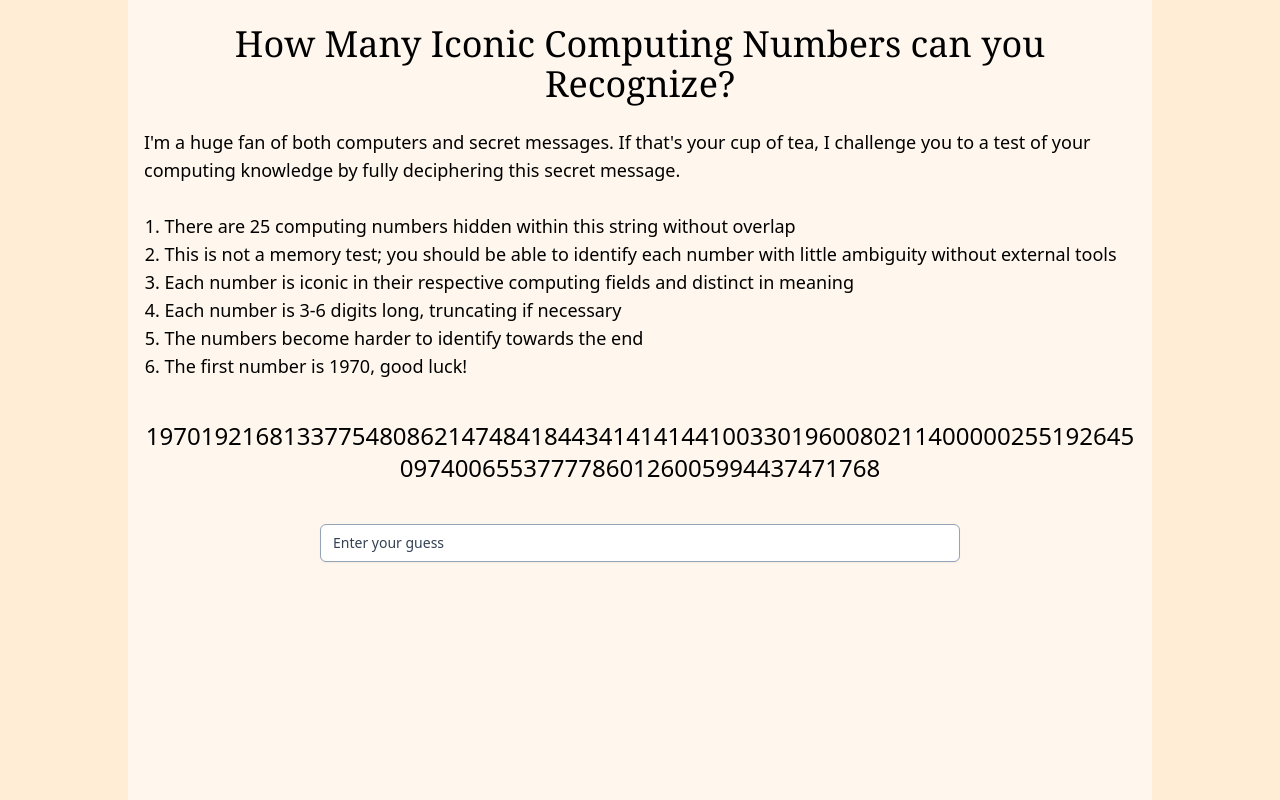
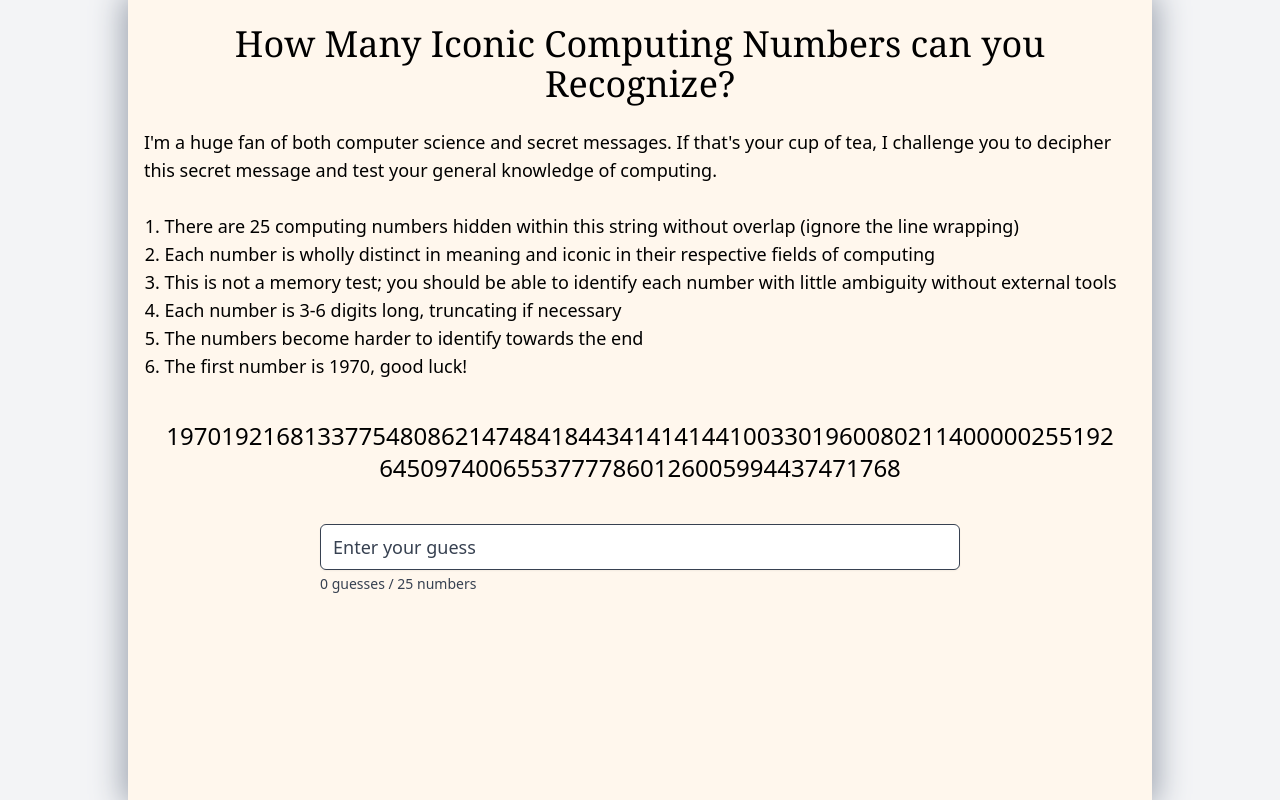
Before and after one commit to ArhanChaudhary/iconic-computing-numbers, a SvelteKit app: page / in a window 1280 px wide. Built offline with nearby package versions, Linux system fonts and the light colour scheme; a web font is replaced by a local one.

Commit message:
more logic and ui

```diff
--- a/src/app.css
+++ b/src/app.css
@@ -3,5 +3,5 @@
 @tailwind utilities;
 
 body {
-    height: 100dvh;
+	height: 100dvh;
 }
--- /dev/null
+++ b/src/lib/Modal.svelte
@@ -0,0 +1,30 @@
+<script lang="ts">
+	import { GuessType } from '../routes/+page.svelte';
+	export let value: number;
+	export let message: string;
+	export let guessType: GuessType;
+</script>
+
+<div
+	class="rounded-lg overflow-hidden border my-4"
+	class:border-green-700={guessType === GuessType.correct}
+	class:border-red-700={guessType === GuessType.incorrect}
+	class:border-gray-700={guessType === GuessType.technicallyIncorrect}
+>
+	<div
+		class="text-lg px-4 py-1 font-medium"
+		class:bg-green-200={guessType === GuessType.correct}
+		class:bg-red-200={guessType === GuessType.incorrect}
+		class:bg-gray-200={guessType === GuessType.technicallyIncorrect}
+	>
+		{value}
+	</div>
+	<div
+		class="p-4"
+		class:bg-green-50={guessType === GuessType.correct}
+		class:bg-red-50={guessType === GuessType.incorrect}
+		class:bg-gray-50={guessType === GuessType.technicallyIncorrect}
+	>
+		{message}
+	</div>
+</div>
--- a/src/lib/index.ts
+++ /dev/null
@@ -1 +0,0 @@
-// place files you want to import through the `$lib` alias in this folder.
--- a/src/routes/+layout.js
+++ /dev/null
@@ -1 +0,0 @@
-export const prerender = true;
--- /dev/null
+++ b/src/routes/+layout.ts
@@ -0,0 +1 @@
+export const prerender = true;
--- a/src/routes/+page.js
+++ /dev/null
@@ -1,47 +0,0 @@
-/** @type {[number, string][]} */
-const numbers = [
-	[
-		1970,
-		'The UNIX epoch year and universal computer time representation. One of the first magic numbers you learn in computer science'
-	],
-	[192168, 'The most commonly used private IPv4 address range, formally 192.168.0.0/16'],
-	[1337, '"Leet" or "eleet", in hacker speech'],
-	[754, 'The IEEE standard for floating-point arithmetic used by every modern computer'],
-	[8086, 'The Intel 8086, the first microprocessor with the now-widespread x86 architecture'],
-	[
-		214748,
-		'2^31 - 1 truncated, or the maximum value for a 32-bit signed binary integer. Also a common hard limit in video games'
-	],
-	[418, 'The HTTP status code for "I\'m a teapot", an April Fools\' joke by the IETF'],
-	[443, 'The default port for HTTPS'],
-	[
-		414141,
-		'"AAA" in hexadecimal, a string often used in buffer overflow attacks or other security exploits'
-	],
-	[44100, 'The standard sample rate for analog audio CDs'],
-	[3301, 'The Cicada 3301 internet mystery, popularized by LEMMiNO'],
-	[9600, 'A common baud rate for serial communication'],
-	[80211, 'The IEEE standard for wireless networking, or Wi-Fi'],
-	[400000, 'The base memory address for Linux executables in hexadecimal'],
-	[25519, 'Curve25519, a widely used elliptic curve in cryptography and key exchange'],
-	[264, 'H.264 or Advanced Video Coding, a common video compression standard'],
-	[509, 'The X.509 ITU certificate standard, used in TLS and SSL'],
-	[7400, 'A popular series of digital logic integrated circuits'],
-	[65537, 'The de facto exponent used in RSA encryption'],
-	[777, 'The chmod octal permission mode for full access'],
-	[8601, 'The ISO standard for date and time representation'],
-	[2600, '2600: The Hacker Quarterly, a popular technical magazine for hackers'],
-	[5994, 'The NTSC vertical scan rate'],
-	[437, 'The original IBM PC code page'],
-	[
-		471768,
-		'The truncated solution to the 25-year-long Busy Beaver Challenge for 5-state 2-symbol Turing machines'
-	]
-];
-
-const fakeNumbers = [775, 255, 301, 400];
-
-/** @type {import('./$types').PageLoad} */
-export function load() {
-	return { numbers, fakeNumbers };
-}
--- a/src/routes/+page.svelte
+++ b/src/routes/+page.svelte
@@ -1,41 +1,129 @@
-<script>
-	/** @type {import('./$types').PageData} */
-	export let data;
+<script lang="ts" context="module">
+	export enum GuessType {
+		correct,
+		incorrect,
+		technicallyIncorrect,
+		finished
+	}
 </script>
 
-<main class="bg-orange-100 h-full">
-	<div class="mr-auto ml-auto max-w-5xl h-full bg-orange-50 px-4">
+<script lang="ts">
+	import Modal from '$lib/Modal.svelte';
+
+	export let data;
+
+	let guesses = 0;
+	let modals = new Array<{ value: number; message: string; guessType: GuessType }>();
+	let numbersEl: HTMLDivElement;
+	let numbersCount = Object.keys(data.numbers).length;
+
+	function keyPress(e: KeyboardEvent) {
+		if (e.key !== 'Enter') {
+			return;
+		}
+		if ((e.target as HTMLInputElement).value === '') return;
+		let guess = (e.target as HTMLInputElement).valueAsNumber;
+		(e.target as HTMLInputElement).value = '';
+
+		let technicallyIncorrectNumber = data.technicallyIncorrectNumbers.find(
+			({ value }) => value === guess
+		);
+		if (technicallyIncorrectNumber) {
+			modals = [
+				{
+					...technicallyIncorrectNumber,
+					guessType: GuessType.technicallyIncorrect
+				},
+				...modals
+			];
+			return;
+		}
+
+		let number = data.numbers.find(({ value }) => value === guess);
+		if (number) {
+			modals = [
+				{
+					value: number.value,
+					message: number.message,
+					guessType: GuessType.correct
+				},
+				...modals
+			];
+			number.guessed = true;
+			guesses++;
+			numbersEl.querySelector(`span[data-value="${number.value}"]`)!.classList.add('bg-green-300');
+			if (data.numbers.every(({ guessed }) => guessed)) {
+				modals = [
+					{
+						value: NaN,
+						message: 'Congratulations! You have successfully deciphered the secret message',
+						guessType: GuessType.finished
+					},
+					...modals
+				];
+			}
+			return;
+		}
+		modals = [
+			{
+				value: guess,
+				message: 'Your guess was incorrect',
+				guessType: GuessType.incorrect
+			},
+			...modals
+		];
+		guesses++;
+	}
+</script>
+
+<main class="bg-gray-100 h-full">
+	<div
+		class="mr-auto ml-auto max-w-5xl h-full bg-orange-50 px-4 shadow-[0_0_30px_5px] overflow-y-scroll shadow-gray-400"
+	>
 		<div class="text-4xl font-medium font-patua text-center px-4 py-6">
 			How Many Iconic Computing Numbers can you Recognize?
 		</div>
 		<div class="text-lg">
 			<p>
-				I'm a huge fan of both computers and secret messages. If that's your cup of tea, I challenge
-				you to a test of your computing knowledge by fully deciphering this secret message.
+				I'm a huge fan of both computer science and secret messages. If that's your cup of tea, I
+				challenge you to decipher this secret message and test your general knowledge of computing.
 			</p>
 			<br />
 			<ol class="list-decimal pl-[2ch]">
-				<li>There are 25 computing numbers hidden within this string without overlap</li>
+				<li>
+					There are {numbersCount} computing numbers hidden within this string without overlap (ignore
+					the line wrapping)
+				</li>
+				<li>
+					Each number is wholly distinct in meaning and iconic in their respective fields of
+					computing
+				</li>
 				<li>
 					This is not a memory test; you should be able to identify each number with little
 					ambiguity without external tools
 				</li>
-				<li>Each number is iconic in their respective computing fields and distinct in meaning</li>
 				<li>Each number is 3-6 digits long, truncating if necessary</li>
 				<li>The numbers become harder to identify towards the end</li>
 				<li>The first number is 1970, good luck!</li>
 			</ol>
 		</div>
-		<div class="text-2xl text-center break-words my-10">
-			{#each data.numbers as [number]}
-				{number}
+		<div class="text-2xl text-center break-words my-10 px-4" bind:this={numbersEl}>
+			{#each data.numbers as { value }}<span data-value={value}>{value}</span>{/each}
+		</div>
+		<div class="max-w-[40rem] mx-auto w-full mb-[150px]">
+			<input
+				type="number"
+				class="block w-full px-3 py-2 bg-white border border-gray-700 rounded-md text-lg shadow-sm placeholder-gray-700 focus:outline-none focus:border-black"
+				placeholder="Enter your guess"
+				on:keypress={keyPress}
+				on:wheel={(e) => e.preventDefault()}
+			/>
+			<span class="inline-block mt-1 mb-7 text-gray-700 text-sm">
+				{guesses} guess{guesses === 1 ? '' : 'es'} / {numbersCount} numbers
+			</span>
+			{#each modals as modal}
+				<Modal {...modal} />
 			{/each}
 		</div>
-		<input
-			type="number"
-			class="block w-full mx-auto px-3 py-2 bg-white border border-slate-400 rounded-md text-sm shadow-sm placeholder-slate-700
-				focus:outline-none focus:border-slate-500 focus:ring-1 focus:ring-slate-800 max-w-[40rem]"
-			placeholder="Enter your guess"
-		/>
 	</div>
 </main>
--- /dev/null
+++ b/src/routes/+page.ts
@@ -0,0 +1,122 @@
+const numbers = [
+	{
+		value: 1970,
+		message:
+			'The UNIX epoch year and universal computer time representation. One of the first magic numbers you learn in computer science.',
+		guessed: false
+	},
+	{
+		value: 192168,
+		message: 'The most commonly used private IPv4 address range, formally 192.168.0.0/16.',
+		guessed: false
+	},
+	{ value: 1337, message: '"Leet", in hacker speech.', guessed: false },
+	{
+		value: 754,
+		message: 'The IEEE standard for floating-point arithmetic used by every modern computer.',
+		guessed: false
+	},
+	{
+		value: 8086,
+		message: 'The Intel 8086, the first microprocessor with the now-widespread x86 architecture.',
+		guessed: false
+	},
+	{
+		value: 214748,
+		message:
+			'2^31 - 1 truncated, or the maximum value for a 32-bit signed binary integer. Also a common hard limit in video games.',
+		guessed: false
+	},
+	{
+		value: 418,
+		message: 'The HTTP status code for "I\'m a teapot", an April Fools\' joke by the IETF.',
+		guessed: false
+	},
+	{ value: 443, message: 'The default port for HTTPS.', guessed: false },
+	{
+		value: 414141,
+		message:
+			'"AAA" in hexadecimal, a string often used in buffer overflow attacks or other security exploits.',
+		guessed: false
+	},
+	{ value: 44100, message: 'The standard sample rate for analog audio CDs.', guessed: false },
+	{
+		value: 3301,
+		message: 'The Cicada 3301 internet mystery, popularized by LEMMiNO.',
+		guessed: false
+	},
+	{ value: 9600, message: 'A common baud rate for serial communication.', guessed: false },
+	{ value: 80211, message: 'The IEEE standard for wireless networking, or Wi-Fi.', guessed: false },
+	{
+		value: 400000,
+		message: 'The base memory address for Linux executables in hexadecimal.',
+		guessed: false
+	},
+	{
+		value: 25519,
+		message: 'Curve25519, a widely used elliptic curve in cryptography and key exchange.',
+		guessed: false
+	},
+	{
+		value: 264,
+		message: 'H.264 or Advanced Video Coding, a common video compression standard.',
+		guessed: false
+	},
+	{
+		value: 509,
+		message: 'The X.509 ITU certificate standard, used in TLS and SSL.',
+		guessed: false
+	},
+	{
+		value: 7400,
+		message: 'A popular series of digital logic integrated circuits.',
+		guessed: false
+	},
+	{ value: 65537, message: 'The de facto exponent used in RSA encryption.', guessed: false },
+	{ value: 777, message: 'The chmod octal permission mode for full access.', guessed: false },
+	{ value: 8601, message: 'The ISO standard for date and time representation.', guessed: false },
+	{
+		value: 2600,
+		message: '2600: The Hacker Quarterly, a popular technical magazine for hackers.',
+		guessed: false
+	},
+	{ value: 5994, message: 'The NTSC vertical scan rate.', guessed: false },
+	{ value: 437, message: 'The original IBM PC code page.', guessed: false },
+	{
+		value: 471768,
+		message:
+			'The truncated solution to the 25-year-long Busy Beaver Challenge for 5-state 2-symbol Turing machines.',
+		guessed: false
+	}
+];
+
+const technicallyIncorrectNumbers = [
+	{
+		value: 775,
+		message:
+			"The chmod octal permission mode for full access is not an intended number. Your guess won't count.",
+		guessed: false
+	},
+	{
+		value: 255,
+		message:
+			"The maximum value for an 8-bit unsigned integer is not an intended number. Your guess won't count.",
+		guessed: false
+	},
+	{
+		value: 301,
+		message:
+			'The HTTP status code for "Moved Permanently" is not an intended number. Your guess won\'t count.',
+		guessed: false
+	},
+	{
+		value: 400,
+		message:
+			'The HTTP status code for "Bad Request" is not an intended number. Your guess won\'t count.',
+		guessed: false
+	}
+];
+
+export function load() {
+	return { numbers, technicallyIncorrectNumbers };
+}
```
